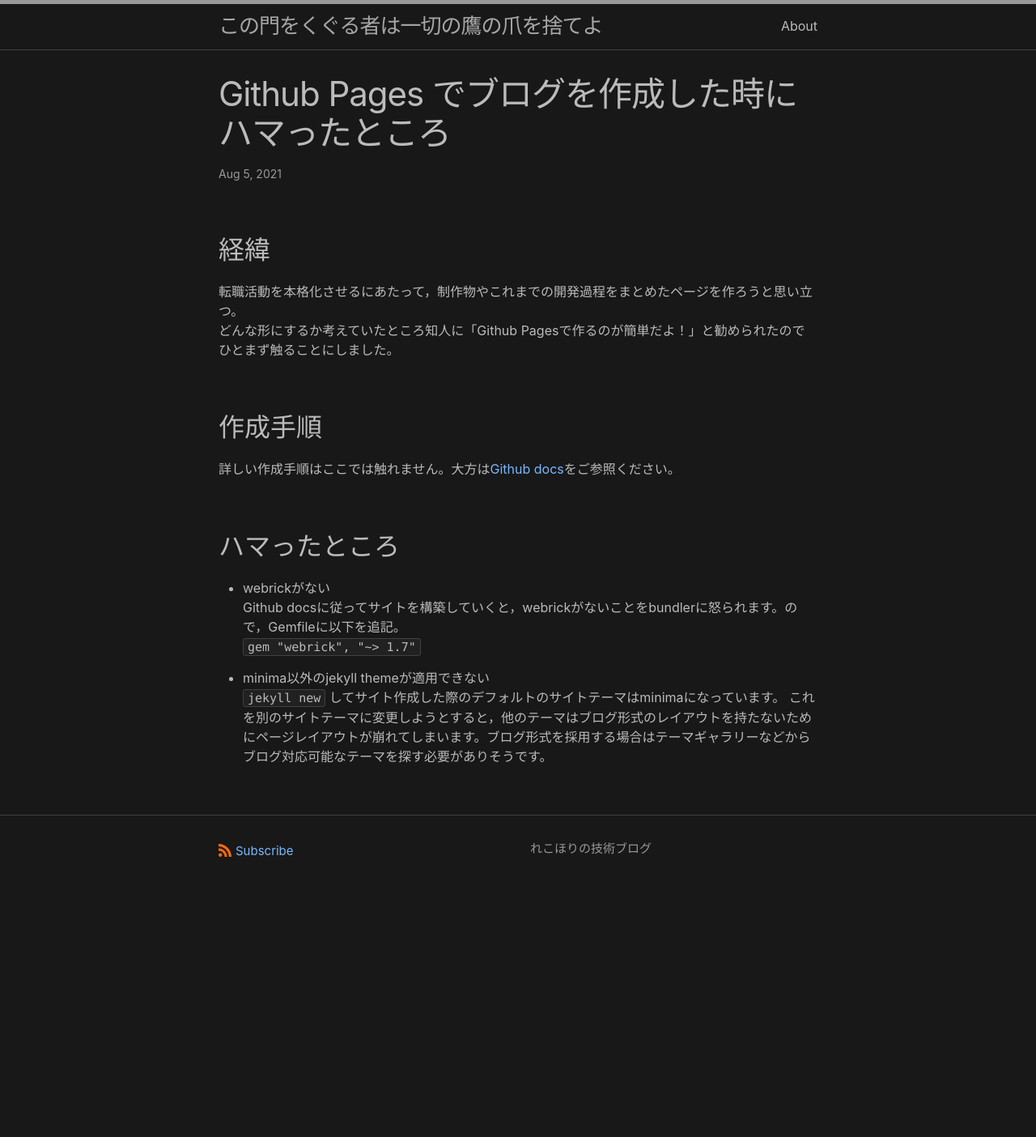
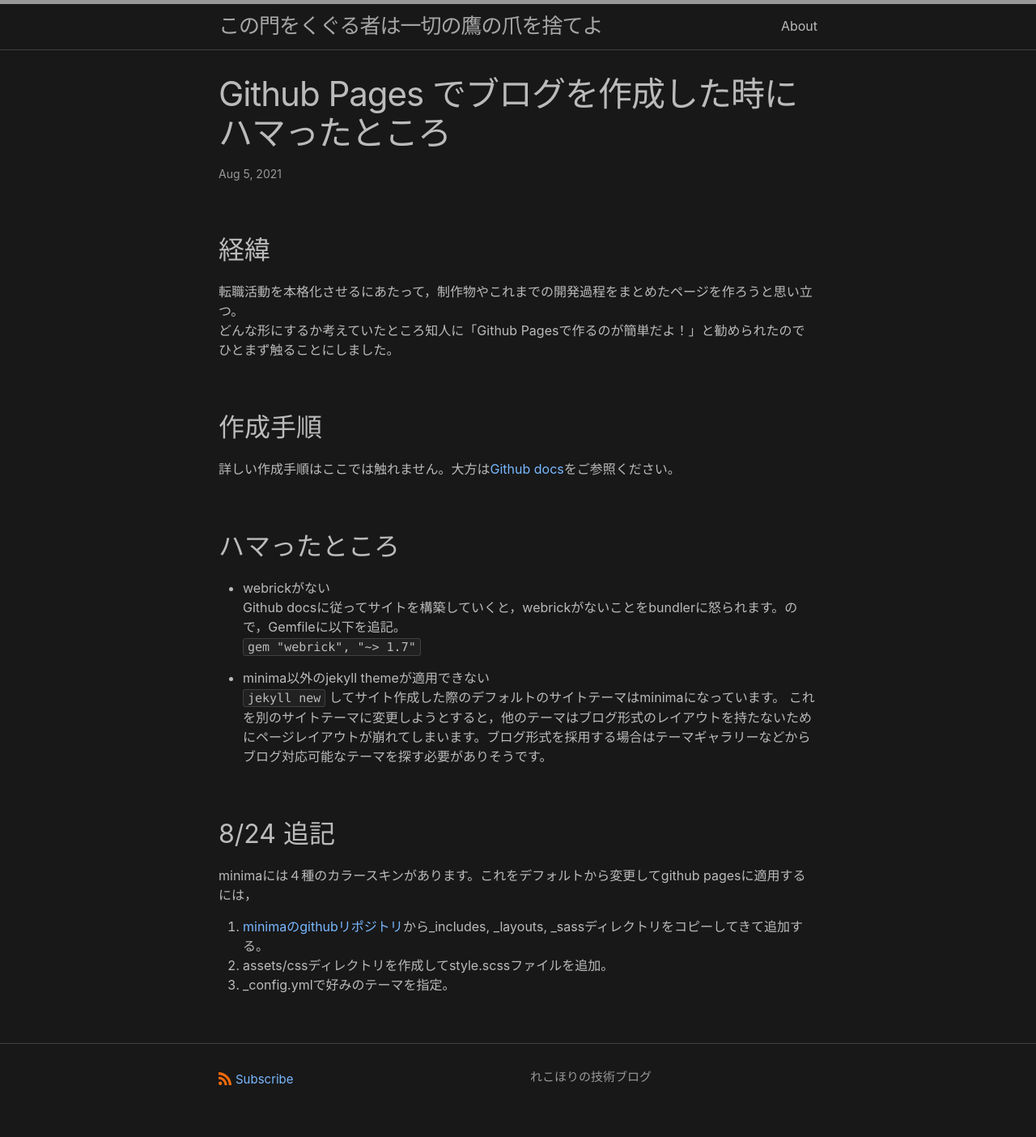
Before and after one commit to MeinaMadeira/MeinaMadeira.github.io, a Jekyll site: the page built from _posts/2021-08-05-githubio-jekyll-blog.markdown, in a window 1280 px wide. Shown: the whole page at 81% size. Built offline with Jekyll 4.4.1, drawn with Linux system fonts in a browser that asks for light colours; before the commit the page ends 1122 px from its top, so only the background shows below that.

Commit message:
8/5の記事にスキン適用について追記

```diff
--- a/_posts/2021-08-05-githubio-jekyll-blog.markdown
+++ b/_posts/2021-08-05-githubio-jekyll-blog.markdown
@@ -21,3 +21,9 @@ categories: jekyll github
 - minima以外のjekyll themeが適用できない
      `jekyll new` してサイト作成した際のデフォルトのサイトテーマはminimaになっています。
     これを別のサイトテーマに変更しようとすると，他のテーマはブログ形式のレイアウトを持たないためにページレイアウトが崩れてしまいます。ブログ形式を採用する場合はテーマギャラリーなどからブログ対応可能なテーマを探す必要がありそうです。
+
+## 8/24 追記
+minimaには４種のカラースキンがあります。これをデフォルトから変更してgithub pagesに適用するには，
+1. [minimaのgithubリポジトリ](https://github.com/jekyll/minima)から_includes, _layouts, _sassディレクトリをコピーしてきて追加する。
+2. assets/cssディレクトリを作成してstyle.scssファイルを追加。
+3. _config.ymlで好みのテーマを指定。
--- a/_posts/2021-08-19-three-body.markdown
+++ b/_posts/2021-08-19-three-body.markdown
@@ -23,6 +23,7 @@ categories: SF 感想
 
 # 描写が緻密
 三体文明が地球の基礎科学の発展を留めようと工作するところや，いよいよ宇宙戦争だという場面にしても，関係部署がどんな反応をして民衆は何を話すのかをすごく丁寧に描写しています。１巻を読んだときにまずシン・ゴジラを観た時のことを思い出しました。
+
 また，そのまま考えたらそう上手くはいかないやろといったトンデモ展開をしているはずなのに，積み重ねてきた伏線がぴったりと効いてすんなり読ませてくるので読了直後はかなり混乱しました。今もこの文章を書くために何回か読み返していますが，その度に新しい発見があって驚きます。（羅くんと荘顔が美術館で始めた目線コミュニケーションが，程とAAの間で成立しており彼女ら2人の関係性の深さを見せつけてくるとか……。）
 
 
```
